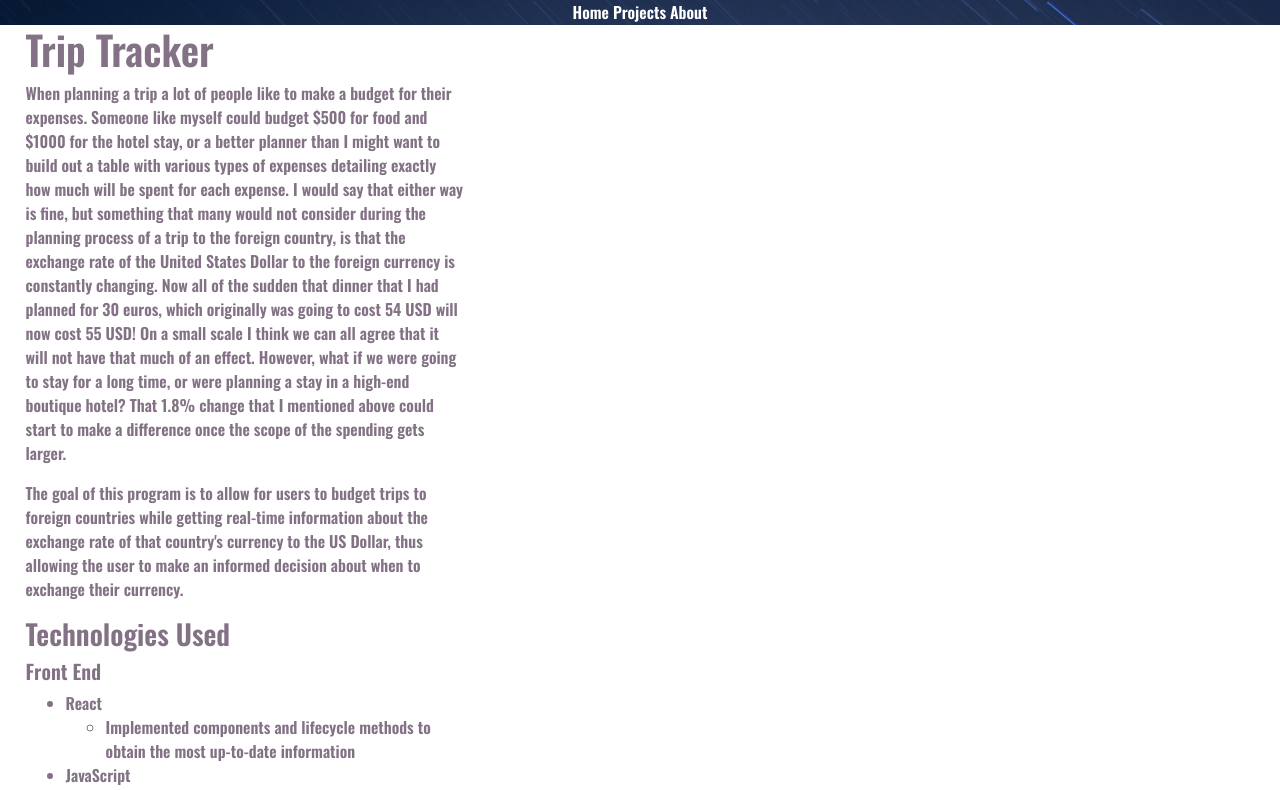
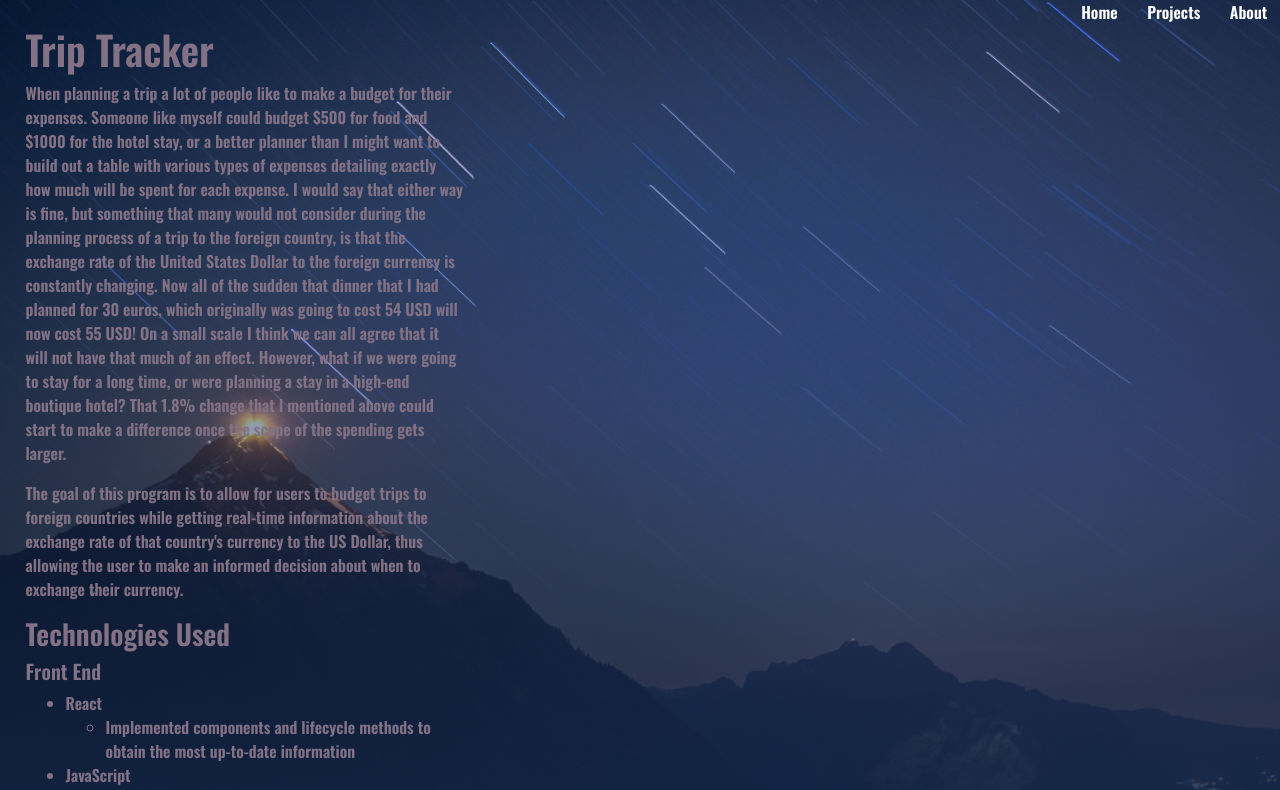
Before and after one commit to kennja05/personal-site, a React (Create React App) app: page /projects/triptracker in a window 1280 px wide. Shown: the top 790 px of the page. Built offline with nearby package versions, Linux system fonts and the light colour scheme; a web font is replaced by a local one.

Commit message:
updated nav bar and project background image

```diff
--- a/src/App.css
+++ b/src/App.css
@@ -82,7 +82,7 @@
 }
 
 .project-page{
-  background-color: white;
+  background-image: linear-gradient(rgba(255,0,0,0), rgba(19, 37, 69, 1));
   height: 100%;
   width: 100%;
   display: flex;
@@ -99,4 +99,12 @@
 .navlink{
   font-family: 'Oswald';
   color: white;
+  margin: 1%;
 }
+
+#nav{
+  text-align: right;
+  position: sticky;
+  position: -webkit-sticky; /* Safari */
+  top: 0;
+}
```
